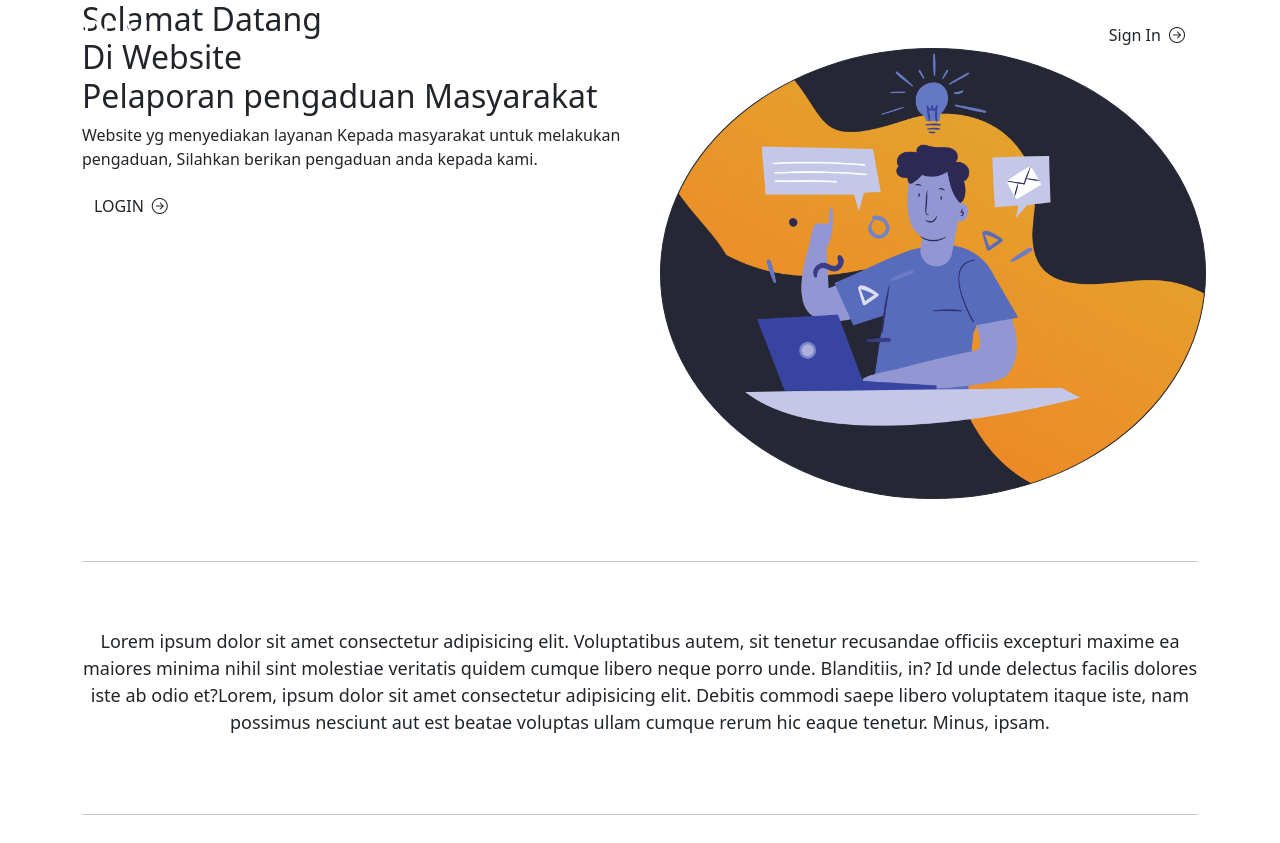
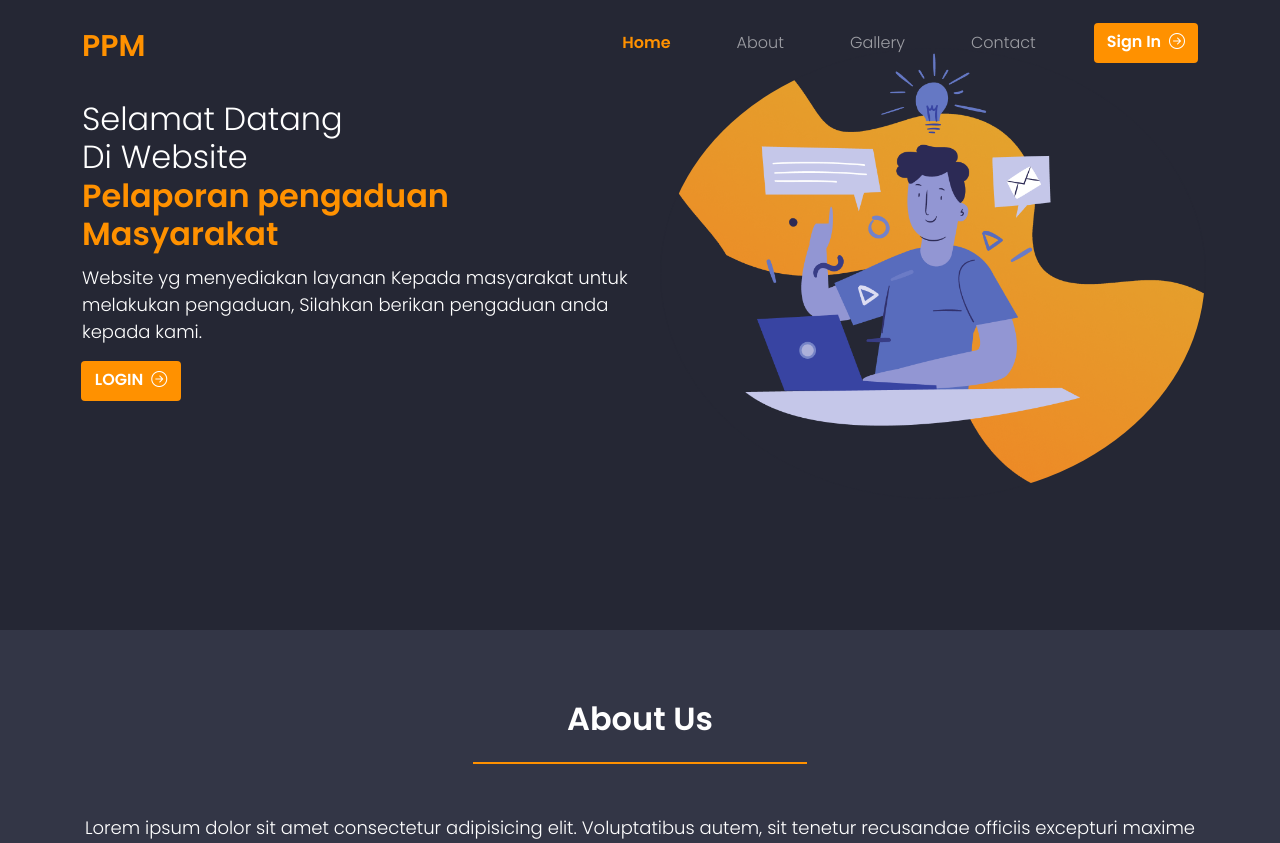
Before and after one commit to Rikivcstar/web_pelaporan_pengaduan_masyarakat, a PHP site: page / in a window 1280 px wide. Shown: the top 843 px of the page. Run offline with PHP 8.4, Linux system fonts and the light colour scheme; some libraries are stand-ins or nearby versions.

Commit message:
new index

```diff
--- a/konten/login.php
+++ b/konten/login.php
@@ -61,7 +61,7 @@ if (isset($_POST["login"])) {
 
       <div class="col-xl-6 col-lg-12 col-md-9">
 
-        <div class="card o-hidden border-0 shadow-lg my-5">
+        <div class="card o-hidden border-0 shadow-lg ">
           <div class="card-body p-0">
             <!-- Nested Row within Card Body -->
             <div class="row">
@@ -69,7 +69,7 @@ if (isset($_POST["login"])) {
               <div class="col-lg-12">
                 <div class="p-5">
                   <div class="text-center">
-                    <h1 class="h4 text-gray-900 mb-5" style="font-weight: 700; font-size: 30px; text-shadow: 2px 1px 1px rgba(0,0,0.8);">LOGIN <br> MASYARAKAT</h1>
+                    <h1 class="h4 text-gray-900 mb-5" style="font-weight: 700; font-size: 30px; text-shadow: 0px 0px 1px rgba(0,0,0.8);">LOGIN <br> MASYARAKAT</h1>
                   </div>
                   <form class="user" action="" method="post">
                     <?php if (isset($pesan)) : ?>
--- /dev/null
+++ b/konten/styles.css
@@ -0,0 +1,127 @@
+:root {
+  --mainColor: #252734;
+  --secondaryColor: #333646;
+  --acsenColor: #ff9100;
+}
+
+body {
+  margin: 0;
+  padding: 0;
+  font-family: "Poppins", sans-serif;
+  background-color: var(--mainColor);
+}
+/* start navbar */
+nav h2 {
+  font-size: 30px;
+  font-weight: 600;
+  margin-top: 15px;
+  color: var(--acsenColor) !important;
+}
+ul li {
+  margin-left: 50px;
+}
+ul li a {
+  font-weight: 300;
+}
+.nav-link.active {
+  color: var(--acsenColor) !important;
+  font-weight: 600;
+}
+.btn-khusus {
+  background-color: var(--acsenColor);
+  color: #fff;
+  font-weight: bold;
+  min-width: 100px;
+  height: 40px;
+  font-size: 1rem;
+  margin-left: 50px;
+}
+.btn-khusus:hover {
+  box-shadow: 1px 1px 3px rgba(255, 166, 0, 0.8);
+}
+
+/* end navbabr */
+
+/* start hero */
+#hero {
+  min-height: 70vh;
+  background-color: var(--mainColor);
+  width: 100%;
+  color: #fff;
+}
+
+#hero h2 {
+  margin-top: 100px;
+  margin-bottom: 10px;
+}
+#hero .beda {
+  color: var(--acsenColor);
+  font-weight: 600;
+}
+#hero p {
+  font-weight: 300;
+  font-size: 18px;
+}
+/* end hero */
+/* start about */
+#about {
+  min-height: 70vh;
+  margin-top: 70px;
+  background-color: var(--secondaryColor);
+  color: #fff;
+}
+#about .color-acsen {
+  width: 30%;
+  color: var(--acsenColor);
+  opacity: 100%;
+  height: 2px;
+  margin: 0 auto;
+}
+#about h2 {
+  margin-top: 70px;
+}
+/* end about */
+/* start galery */
+#gallery {
+  margin-top: 100px;
+  min-height: 100vh;
+  width: 100%;
+  background-color: var(--mainColor);
+  color: #fff;
+}
+#gallery .color-acsen {
+  width: 30%;
+  color: var(--acsenColor);
+  opacity: 100%;
+  height: 2px;
+  margin: 0 auto;
+}
+#gallery img {
+  width: 300px;
+  margin-top: 20px;
+  border: 3px solid white;
+  border-radius: 10px;
+}
+/* end galery */
+/* start contact */
+#contact {
+  background-color: var(--secondaryColor);
+  min-height: 100vh;
+  color: #fff;
+}
+#contact .color-acsen {
+  width: 30%;
+  color: var(--acsenColor);
+  opacity: 100%;
+  height: 2px;
+  margin: 0 auto;
+}
+#contact form {
+  width: 70%;
+  color: white;
+}
+/* end contact */
+/* footer */
+footer {
+  padding: 100px 0;
+}
```
Also changed, not shown: konten/login2.php (+8 -7 lines), konten/style.css (deleted, +0 -24 lines).
